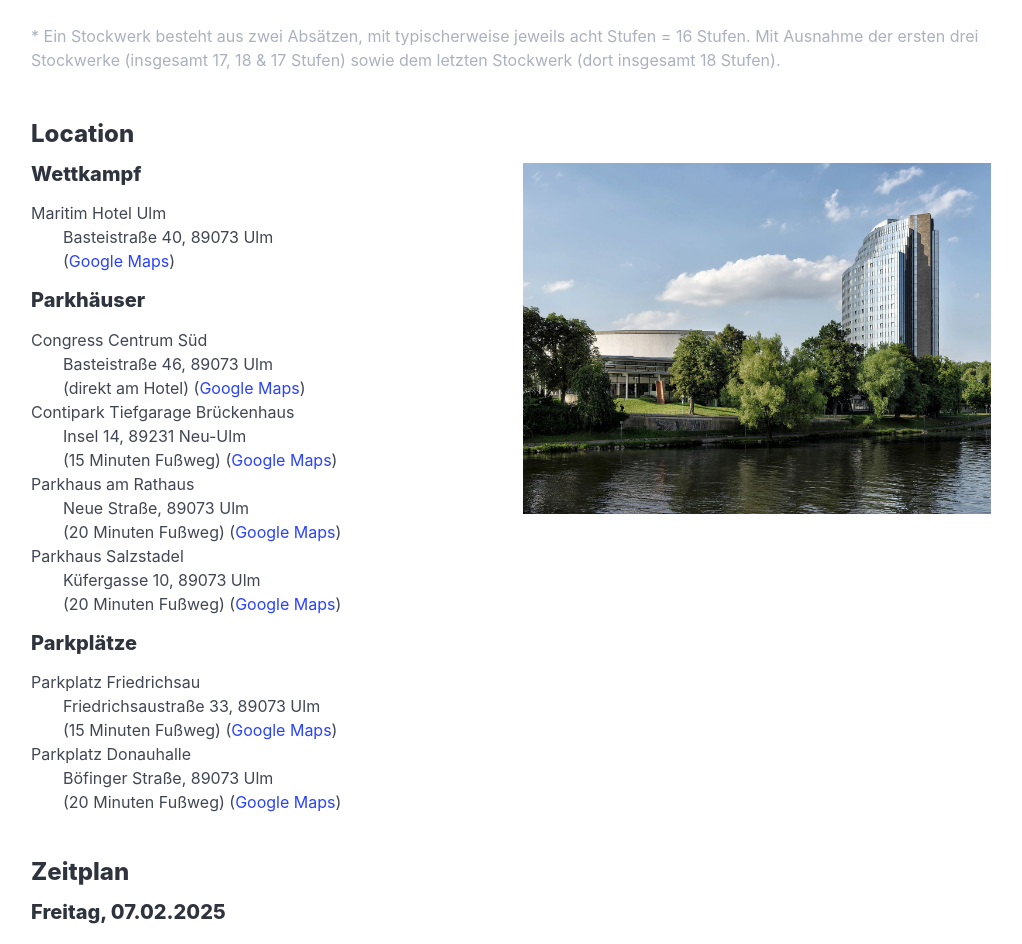
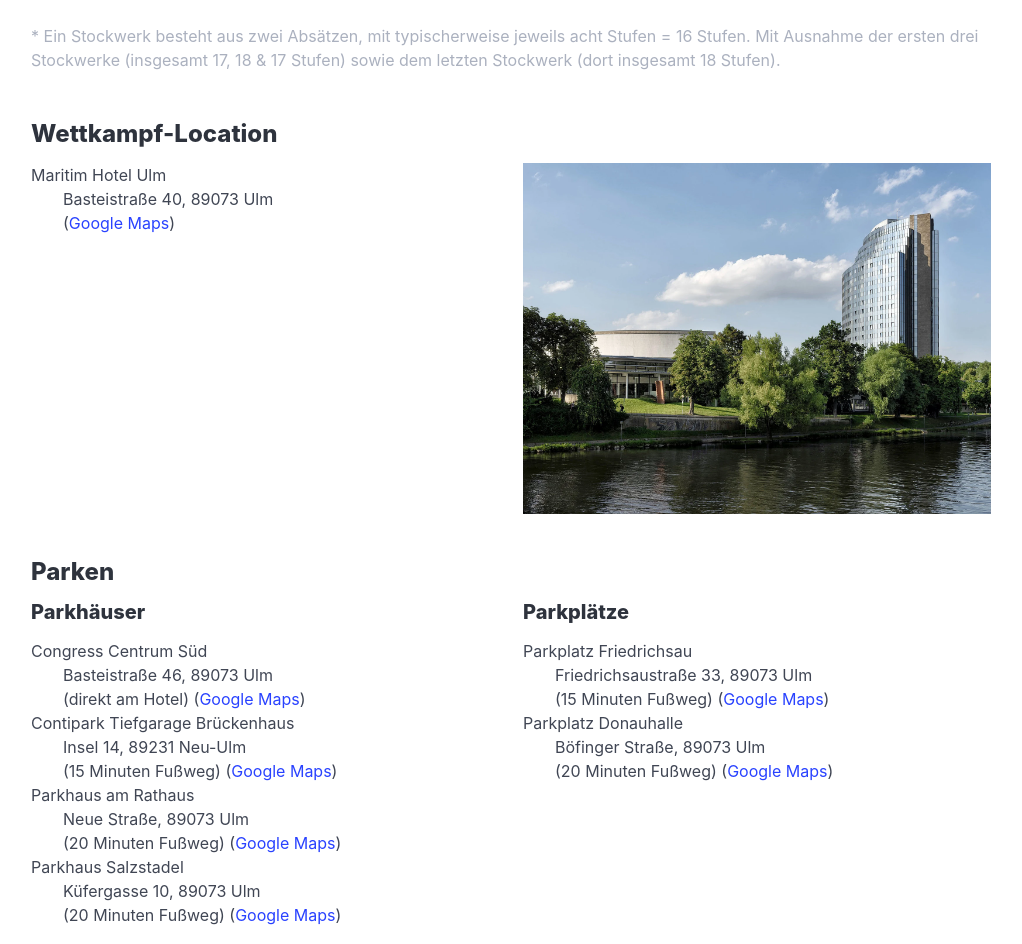
Before and after one commit to steffkes/schachmatt-ulm, a Nuxt app: page /teilnehmer/organisatorisches in a window 1280 px wide. Shown: the part 808-1752 px from the top of the page, without its empty margins (129-1151 px from the left). Built offline with nearby package versions, Linux system fonts and the light colour scheme; no server answers.

Commit message:
restructure information for location and parking
in preparation for additional information about
the where & what

```diff
--- a/pages/teilnehmer/organisatorisches.vue
+++ b/pages/teilnehmer/organisatorisches.vue
@@ -51,11 +51,10 @@
       </div>
 
       <div class="content">
-        <h3>Location</h3>
+        <h3>Wettkampf-Location</h3>
 
         <div class="columns">
           <div class="column">
-            <h4>Wettkampf</h4>
             <dl>
               <dt>Maritim Hotel Ulm</dt>
               <dd>Basteistraße 40, 89073 Ulm</dd>
@@ -65,7 +64,21 @@
                 >)
               </dd>
             </dl>
+          </div>
+          <div class="column">
+            <figure class="image">
+              <img
+                src="/maritim-hotel-ulm.jpg"
+                alt="Außenansicht des Maritim Hotel Ulm"
+              />
+            </figure>
+          </div>
+        </div>
 
+        <h3>Parken</h3>
+
+        <div class="columns">
+          <div class="column">
             <h4>Parkhäuser</h4>
             <dl>
               <dt>Congress Centrum Süd</dt>
@@ -104,7 +117,8 @@
                 >)
               </dd>
             </dl>
-
+          </div>
+          <div class="column">
             <h4>Parkplätze</h4>
 
             <dl>
@@ -127,14 +141,6 @@
                 >)
               </dd>
             </dl>
-          </div>
-          <div class="column">
-            <figure class="image">
-              <img
-                src="/maritim-hotel-ulm.jpg"
-                alt="Außenansicht des Maritim Hotel Ulm"
-              />
-            </figure>
           </div>
         </div>
 
```
